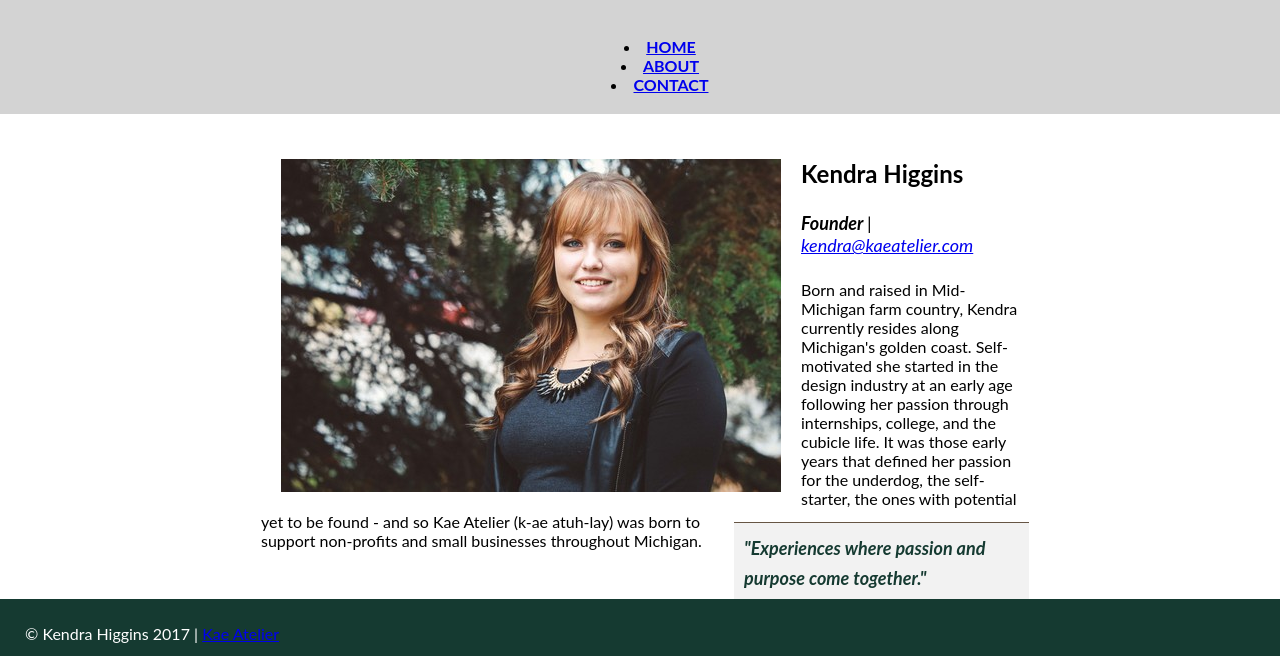
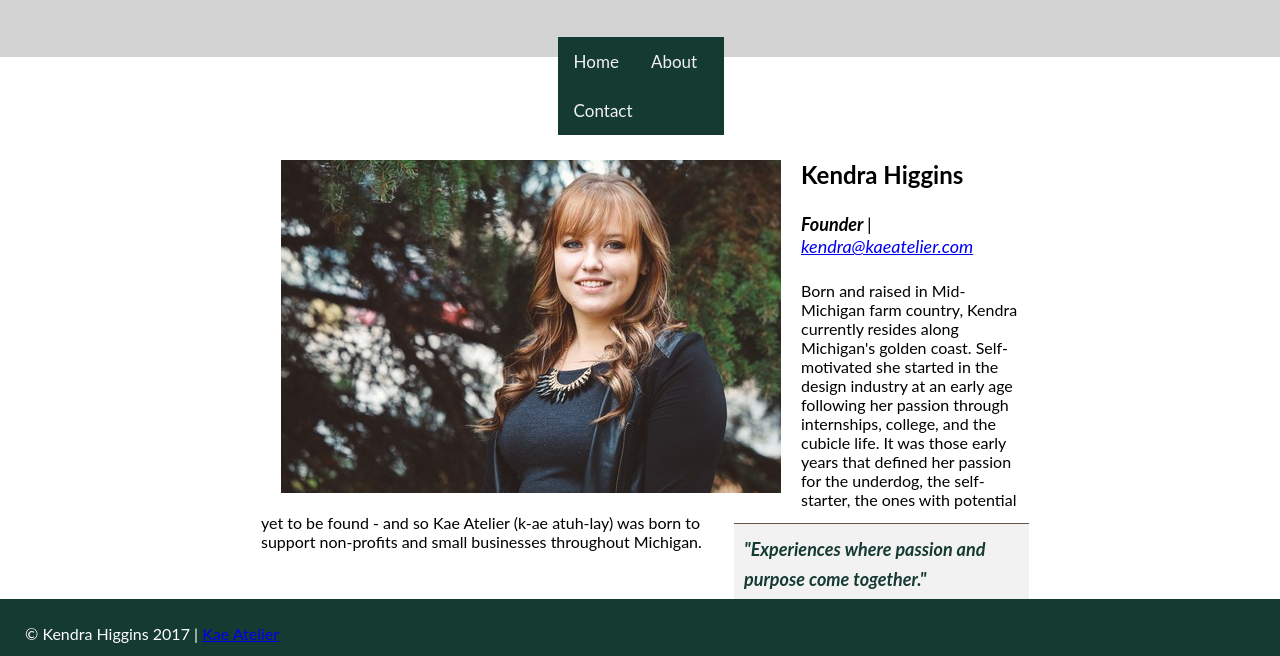
Before and after one commit to kendrahiggins/HigginsPortfolio, a plain HTML site: page about.html in a window 1280 px wide. Shown: the part 132-788 px from the top of the page. Drawn offline with Linux system fonts and the light colour scheme; a web font is replaced by a local one.

Commit message:
Nav update

```diff
--- a/about.html
+++ b/about.html
@@ -8,11 +8,11 @@
   <header>
   <h1>KENDRA HIGGINS</h1>
 
-  <nav>
-  <strong> <li><a href="index.html">HOME</a></li>
-  <li><a href="about.html">ABOUT</a></li>
-    <li><a href="contact.html">CONTACT</a></li>
-  </strong></nav>
+  <div class="topnav" id="myTopnav">
+  <a href="index.html">Home</a>
+  <a href="about.html">About</a>
+  <a href="contact.html">Contact</a>
+  </div>
 
   </header>
 
```
